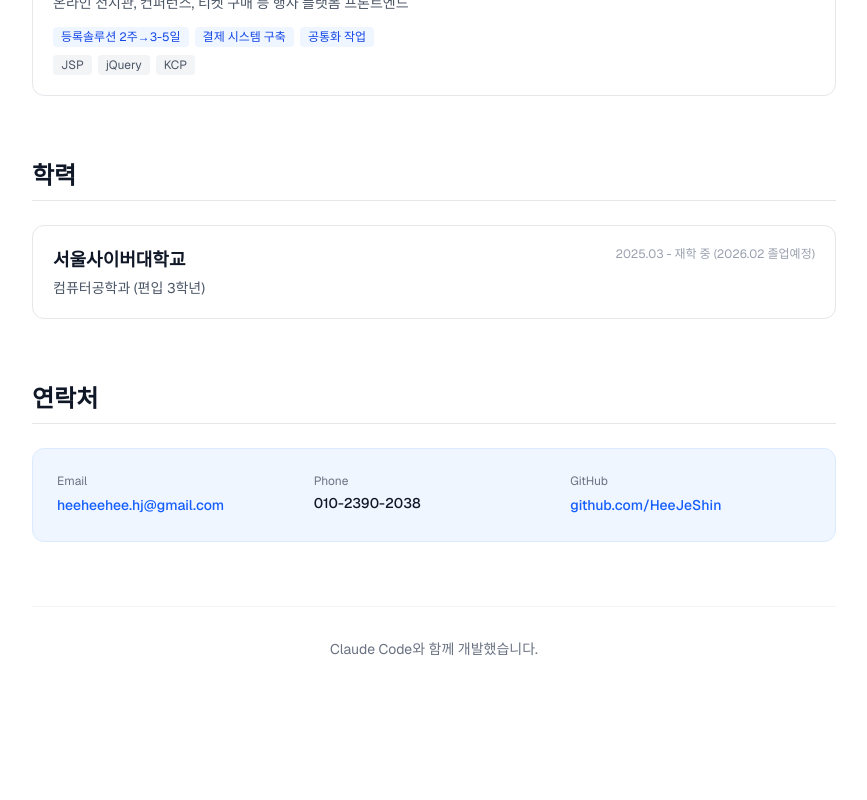
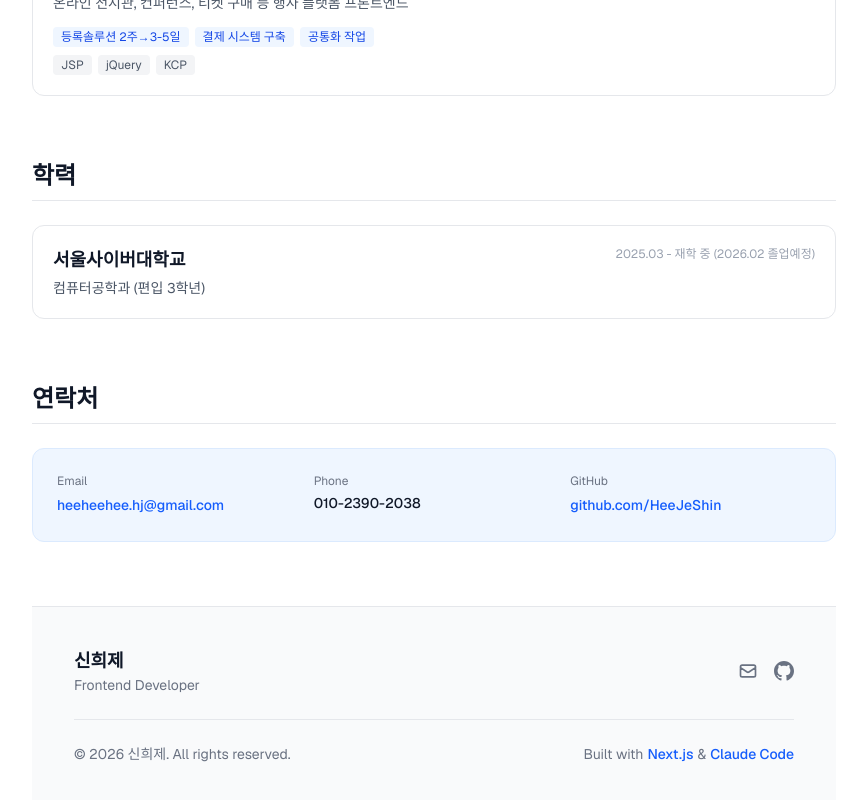
Before and after one commit to HeeJeShin/portfolio, a Next.js app: page / in a window 1280 px wide. Shown: the part 2325-3125 px from the top of the page, without its empty margins (396-1263 px from the left). Before the commit the page ends 3064 px from the top, so only its background shows below. Built offline with nearby package versions, Linux system fonts and the light colour scheme.

Commit message:
style: 푸터 디자인 개선
- 이름 및 직함 추가
- 이메일/GitHub 소셜 링크 아이콘 추가
- 저작권 표시 추가
- Built with Next.js & Claude Code 문구 추가

Co-Authored-By: Claude Opus 4.5 <noreply@anthropic.com>

```diff
--- a/app/_components/Footer.tsx
+++ b/app/_components/Footer.tsx
@@ -1,9 +1,52 @@
 export const Footer = () => {
+  const currentYear = new Date().getFullYear();
+
   return (
-    <footer className="border-t border-gray-100 py-8 mt-8">
-      <p className="text-center text-sm text-gray-500">
-        Claude Code와 함께 개발했습니다.
-      </p>
+    <footer className="border-t border-gray-200 py-10 mt-12 bg-gray-50">
+      <div className="max-w-3xl mx-auto px-6">
+        {/* 상단: 이름 & 소셜 링크 */}
+        <div className="flex flex-col sm:flex-row sm:items-center sm:justify-between gap-4 mb-6">
+          <div>
+            <h3 className="text-lg font-bold text-gray-900">신희제</h3>
+            <p className="text-sm text-gray-500">Frontend Developer</p>
+          </div>
+          <div className="flex items-center gap-4">
+            <a
+              href="mailto:heeheehee.hj@gmail.com"
+              className="text-gray-500 hover:text-blue-600 transition-colors"
+              aria-label="Email"
+            >
+              <svg className="w-5 h-5" fill="none" stroke="currentColor" viewBox="0 0 24 24">
+                <path strokeLinecap="round" strokeLinejoin="round" strokeWidth={2} d="M3 8l7.89 5.26a2 2 0 002.22 0L21 8M5 19h14a2 2 0 002-2V7a2 2 0 00-2-2H5a2 2 0 00-2 2v10a2 2 0 002 2z" />
+              </svg>
+            </a>
+            <a
+              href="https://github.com/HeeJeShin"
+              target="_blank"
+              rel="noopener noreferrer"
+              className="text-gray-500 hover:text-blue-600 transition-colors"
+              aria-label="GitHub"
+            >
+              <svg className="w-5 h-5" fill="currentColor" viewBox="0 0 24 24">
+                <path d="M12 0c-6.626 0-12 5.373-12 12 0 5.302 3.438 9.8 8.207 11.387.599.111.793-.261.793-.577v-2.234c-3.338.726-4.033-1.416-4.033-1.416-.546-1.387-1.333-1.756-1.333-1.756-1.089-.745.083-.729.083-.729 1.205.084 1.839 1.237 1.839 1.237 1.07 1.834 2.807 1.304 3.492.997.107-.775.418-1.305.762-1.604-2.665-.305-5.467-1.334-5.467-5.931 0-1.311.469-2.381 1.236-3.221-.124-.303-.535-1.524.117-3.176 0 0 1.008-.322 3.301 1.23.957-.266 1.983-.399 3.003-.404 1.02.005 2.047.138 3.006.404 2.291-1.552 3.297-1.23 3.297-1.23.653 1.653.242 2.874.118 3.176.77.84 1.235 1.911 1.235 3.221 0 4.609-2.807 5.624-5.479 5.921.43.372.823 1.102.823 2.222v3.293c0 .319.192.694.801.576 4.765-1.589 8.199-6.086 8.199-11.386 0-6.627-5.373-12-12-12z"/>
+              </svg>
+            </a>
+          </div>
+        </div>
+
+        {/* 구분선 */}
+        <div className="border-t border-gray-200 pt-6">
+          <div className="flex flex-col sm:flex-row sm:items-center sm:justify-between gap-2 text-sm text-gray-500">
+            <p>&copy; {currentYear} 신희제. All rights reserved.</p>
+            <p className="flex items-center gap-1">
+              Built with
+              <span className="text-blue-600 font-medium">Next.js</span>
+              &
+              <span className="text-blue-600 font-medium">Claude Code</span>
+            </p>
+          </div>
+        </div>
+      </div>
     </footer>
   );
 };
```
